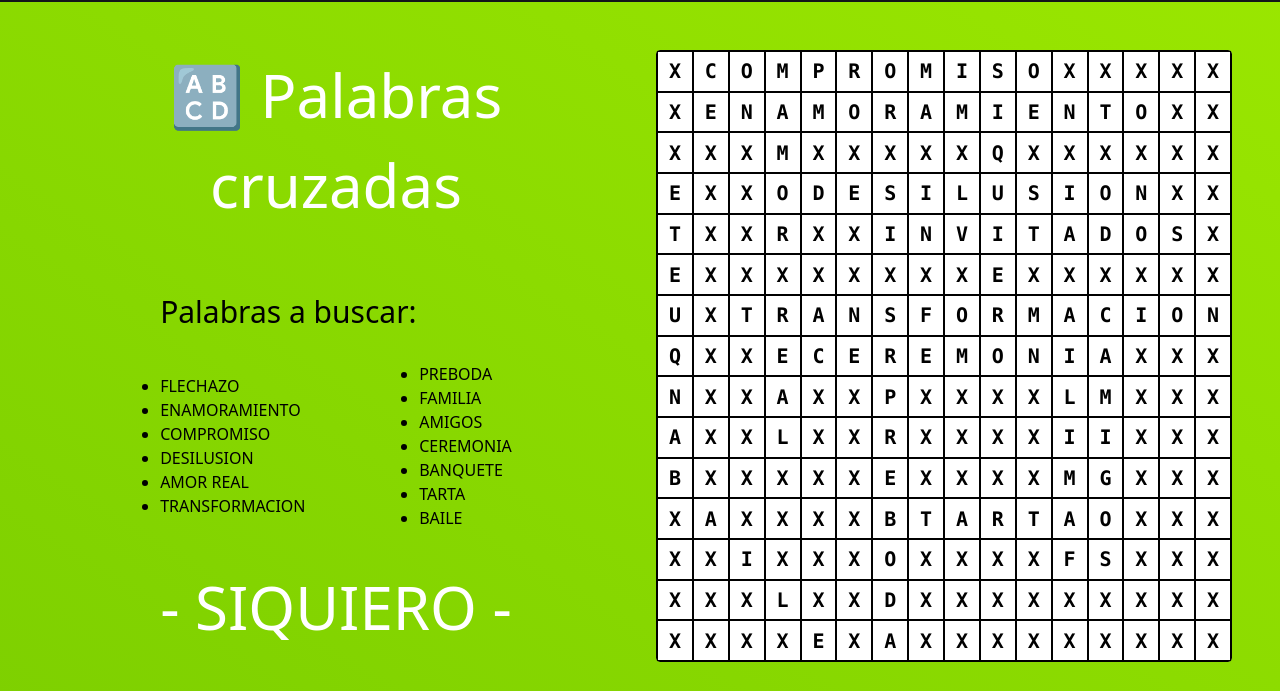
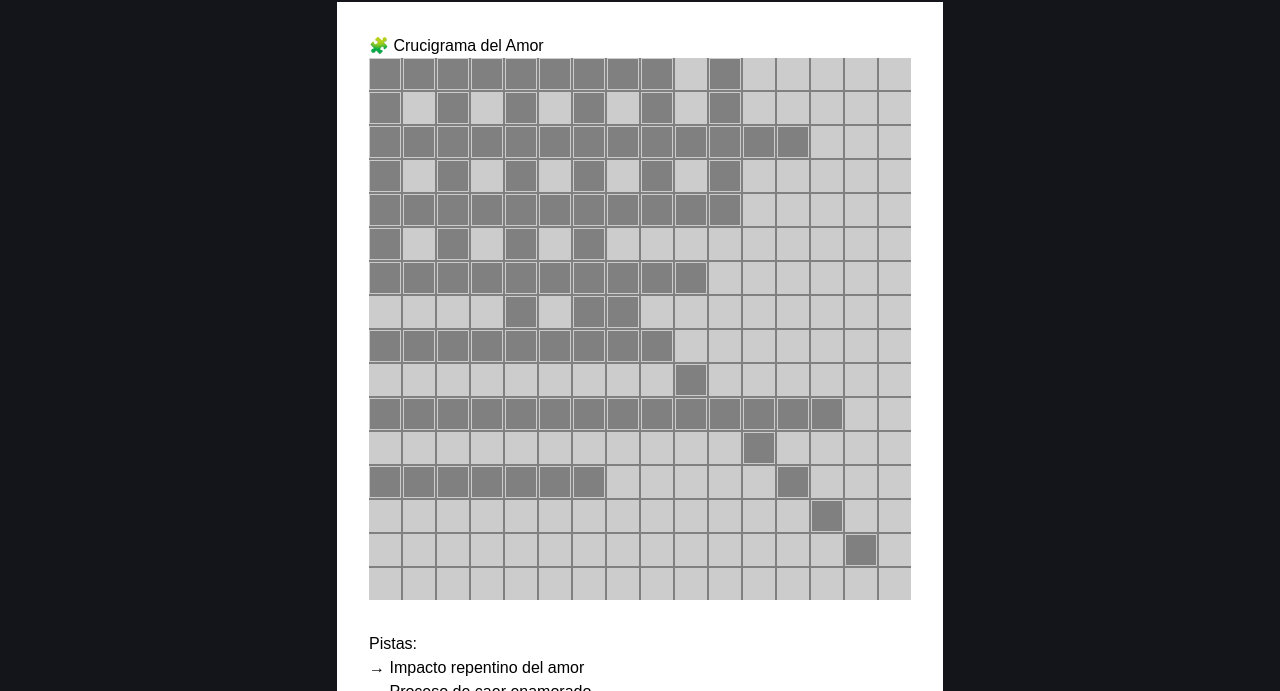
Before and after one commit to agarcialeon/labodadebrunoysusana, an Astro site: page /labodadebrunoysusana/cross-words in a window 1280 px wide. Shown: the part 48-739 px from the top of the page. Built offline with nearby package versions, Linux system fonts and the light colour scheme; Astro itself is replaced by a stand-in of ours.

Commit message:
wip(crosswords): first approach - WIP

```diff
--- a/src/components/Crosswords.tsx
+++ b/src/components/Crosswords.tsx
@@ -1,360 +1,144 @@
-// Palabras a buscar
-const lovePhases = [
-  "FLECHAZO", // Tinder
-  "ENAMORAMIENTO", // Drugs
-  "COMPROMISO", // Photos
-  "DESILUSION", // Differences
-  "AMOR REAL", // Amor real
-  "TRANSFORMACION", // Origami,
+import React, { useState } from "react";
+
+// Define la estructura de cada palabra
+const words = [
+  { answer: "FLECHAZO", clue: "Impacto repentino del amor", row: 0, col: 0, direction: "across" },
+  { answer: "ENAMORAMIENTO", clue: "Proceso de caer enamorado", row: 2, col: 0, direction: "across" },
+  { answer: "COMPROMISO", clue: "Promesa mutua en la relación", row: 4, col: 0, direction: "across" },
+  { answer: "DESILUSION", clue: "Etapa donde se pierde la ilusión", row: 6, col: 0, direction: "across" },
+  { answer: "AMORREAL", clue: "Amor que va más allá de la idealización", row: 8, col: 0, direction: "across" },
+  { answer: "TRANSFORMACION", clue: "Cambio profundo en la relación", row: 10, col: 0, direction: "across" },
+  { answer: "PREBODA", clue: "Celebración previa a la boda", row: 12, col: 0, direction: "across" },
+  { answer: "FAMILIA", clue: "Base fundamental del matrimonio", row: 0, col: 0, direction: "down" },
+  { answer: "AMIGOS", clue: "Personas queridas que te acompañan", row: 0, col: 2, direction: "down" },
+  { answer: "CEREMONIA", clue: "Acto central de la boda", row: 0, col: 4, direction: "down" },
+  { answer: "BANQUETE", clue: "Comida compartida con los invitados", row: 0, col: 6, direction: "down" },
+  { answer: "TARTA", clue: "Dulce típico de las bodas", row: 0, col: 8, direction: "down" },
+  { answer: "BAILE", clue: "Danza después de la celebración", row: 0, col: 10, direction: "down" },
+  {
+    answer: "SIQUIERO",
+    clue: "Anagrama oculto de la boda",
+    row: 7,
+    col: 7,
+    direction: "diagonal",
+    hidden: true, // No mostrarla como pista visible
+  }
 ];
 
-const weddingWords = [
-  "PREBODA",
-  "FAMILIA",
-  "AMIGOS",
-  "CEREMONIA",
-  "BANQUETE",
-  "TARTA",
-  "BAILE",
-];
+const gridSize = 16;
 
-const finalWord = "SIQUIERO";
+const buildGrid = () => {
+  const grid: (string | null)[][] = Array(gridSize).fill(null).map(() => Array(gridSize).fill(null));
 
-// Añadir palabras como: invitados, iglesia, baile, photocall, para rellenar...
+  for (const word of words) {
+    const { answer, row, col, direction } = word;
 
-// Matriz de letras para la sopa de letras (15x15)
-// Las palabras están en filas separadas, el resto se rellena con 'X'
-const matrix = [
-  [
-    "X",
-    "C",
-    "O",
-    "M",
-    "P",
-    "R",
-    "O",
-    "M",
-    "I",
-    "S",
-    "O",
-    "X",
-    "X",
-    "X",
-    "X",
-    "X",
-  ],
-  [
-    "X",
-    "E",
-    "N",
-    "A",
-    "M",
-    "O",
-    "R",
-    "A",
-    "M",
-    "I",
-    "E",
-    "N",
-    "T",
-    "O",
-    "X",
-    "X",
-  ],
-  [
-    "X",
-    "X",
-    "X",
-    "M",
-    "X",
-    "X",
-    "X",
-    "X",
-    "X",
-    "Q",
-    "X",
-    "X",
-    "X",
-    "X",
-    "X",
-    "X",
-  ],
-  [
-    "E",
-    "X",
-    "X",
-    "O",
-    "D",
-    "E",
-    "S",
-    "I",
-    "L",
-    "U",
-    "S",
-    "I",
-    "O",
-    "N",
-    "X",
-    "X",
-  ],
-  [
-    "T",
-    "X",
-    "X",
-    "R",
-    "X",
-    "X",
-    "I",
-    "N",
-    "V",
-    "I",
-    "T",
-    "A",
-    "D",
-    "O",
-    "S",
-    "X",
-  ],
-  [
-    "E",
-    "X",
-    "X",
-    "X",
-    "X",
-    "X",
-    "X",
-    "X",
-    "X",
-    "E",
-    "X",
-    "X",
-    "X",
-    "X",
-    "X",
-    "X",
-  ],
-  [
-    "U",
-    "X",
-    "T",
-    "R",
-    "A",
-    "N",
-    "S",
-    "F",
-    "O",
-    "R",
-    "M",
-    "A",
-    "C",
-    "I",
-    "O",
-    "N",
-  ],
-  [
-    "Q",
-    "X",
-    "X",
-    "E",
-    "C",
-    "E",
-    "R",
-    "E",
-    "M",
-    "O",
-    "N",
-    "I",
-    "A",
-    "X",
-    "X",
-    "X",
-  ],
-  [
-    "N",
-    "X",
-    "X",
-    "A",
-    "X",
-    "X",
-    "P",
-    "X",
-    "X",
-    "X",
-    "X",
-    "L",
-    "M",
-    "X",
-    "X",
-    "X",
-  ],
-  [
-    "A",
-    "X",
-    "X",
-    "L",
-    "X",
-    "X",
-    "R",
-    "X",
-    "X",
-    "X",
-    "X",
-    "I",
-    "I",
-    "X",
-    "X",
-    "X",
-  ],
-  [
-    "B",
-    "X",
-    "X",
-    "X",
-    "X",
-    "X",
-    "E",
-    "X",
-    "X",
-    "X",
-    "X",
-    "M",
-    "G",
-    "X",
-    "X",
-    "X",
-  ],
-  [
-    "X",
-    "A",
-    "X",
-    "X",
-    "X",
-    "X",
-    "B",
-    "T",
-    "A",
-    "R",
-    "T",
-    "A",
-    "O",
-    "X",
-    "X",
-    "X",
-  ],
-  [
-    "X",
-    "X",
-    "I",
-    "X",
-    "X",
-    "X",
-    "O",
-    "X",
-    "X",
-    "X",
-    "X",
-    "F",
-    "S",
-    "X",
-    "X",
-    "X",
-  ],
-  [
-    "X",
-    "X",
-    "X",
-    "L",
-    "X",
-    "X",
-    "D",
-    "X",
-    "X",
-    "X",
-    "X",
-    "X",
-    "X",
-    "X",
-    "X",
-    "X",
-  ],
-  [
-    "X",
-    "X",
-    "X",
-    "X",
-    "E",
-    "X",
-    "A",
-    "X",
-    "X",
-    "X",
-    "X",
-    "X",
-    "X",
-    "X",
-    "X",
-    "X",
-  ],
-];
+    for (let i = 0; i < answer.length; i++) {
+      let r = row;
+      let c = col;
 
-export default function Crosswords() {
+      if (direction === "across") c += i;
+      else if (direction === "down") r += i;
+      else if (direction === "diagonal") {
+        r += i;
+        c += i;
+      }
+
+      if (r < gridSize && c < gridSize) grid[r][c] = "";
+    }
+  }
+
+  return grid;
+};
+
+export default function CustomCrossword() {
+  const [grid, setGrid] = useState(buildGrid());
+  const [completedWords, setCompletedWords] = useState<string[]>([]);
+
+  const handleChange = (row: number, col: number, value: string) => {
+    const newGrid = grid.map((r) => [...r]);
+    newGrid[row][col] = value.toUpperCase().slice(-1);
+    setGrid(newGrid);
+
+    // Verificar si alguna palabra se completó
+    const completed = [];
+    for (const word of words) {
+      const { answer, row: r, col: c, direction } = word;
+      let attempt = "";
+
+      for (let i = 0; i < answer.length; i++) {
+        let char;
+        if (direction === "across") char = newGrid[r][c + i];
+        else if (direction === "down") char = newGrid[r + i][c];
+        else if (direction === "diagonal") char = newGrid[r + i][c + i];
+        else continue;
+
+        if (!char || char.length !== 1) {
+          attempt = "";
+          break;
+        }
+
+        attempt += char;
+      }
+
+      if (attempt === word.answer) {
+        completed.push(word.answer);
+      }
+    }
+
+    setCompletedWords(completed);
+  };
+
   return (
-    <section className="flex flex-col fluid-column items-stretch gap-8 bg-gradient-to-bl from-lime-400 to-lime-500 w-full h-full">
-      <div className="flex flex-col items-stretch md:grid md:grid-cols-2 w-full h-full gap-8">
-        <div className="flex flex-col items-stretch gap-8 w-full h-full">
-          <div className="">
-            <h1 className="title">🔠 Palabras cruzadas</h1>
-            <p className="py-4"></p>
+    <div className="puzzle-container">
+      <h2>🧩 Crucigrama del Amor</h2>
+      <div className="grid">
+        {grid.map((row, rowIndex) =>
+          row.map((cell, colIndex) => (
+            <div key={`${rowIndex}-${colIndex}`} className="cell">
+              {cell !== null ? (
+                <input
+                  type="text"
+                  maxLength={1}
+                  value={grid[rowIndex][colIndex] || ""}
+                  onChange={(e) => handleChange(rowIndex, colIndex, e.target.value)}
+                />
+              ) : (
+                <div className="empty" />
+              )}
+            </div>
+          ))
+        )}
       </div>
 
-          <div className="flex items-center justify-center">
-            <div className="flex flex-col items-stretch gap-8">
-              <h3 className="text-3xl">Palabras a buscar:</h3>
-              <div className="flex justify-between items-center gap-8">
-                <ul className="list-disc">
-                  {lovePhases.map((word) => (
-                    <li>{word}</li>
-                  ))}
-                </ul>
-                <ul className="list-disc">
-                  {weddingWords.map((word) => (
-                    <li>{word}</li>
+      <div className="clues">
+        <h3>Pistas:</h3>
+        <ul>
+          {words
+            .filter((w) => !w.hidden)
+            .map((w, i) => (
+              <li key={i}>
+                {w.direction === "across"
+                  ? "→"
+                  : w.direction === "down"
+                    ? "↓"
+                    : "↘"}{" "}
+                {w.clue} {completedWords.includes(w.answer) && "✅"}
+              </li>
             ))}
         </ul>
       </div>
-              <div className="flex items-center justify-center">
-                <h3 className="title">- {finalWord} -</h3>
-              </div>
-            </div>
-          </div>
-        </div>
 
-        <div className="grid grid-cols-[repeat(16,1fr)] grid-rows-[repeat(16,1fr] select-none font-mono border bg-white rounded">
-          {matrix.flat().map((letter, index) => (
-            <div
-              className="w-full h-full flex items-center justify-center border font-bold  text-xl appearance-none tabular-nums"
-              key={index}
-            >
-              <input
-                type="text"
-                name={letter}
-                id={letter}
-                defaultValue={letter}
-                className="text-center w-full h-full"
-              />
-            </div>
-          ))}
-        </div>
-      </div>
-
-      <section className="w-full flex items-center justify-center">
-        <a
+      {completedWords.length === words.length && (
+        <div className="completed-message">
+          🎉 <a
             href="/labodadebrunoysusana/unlock"
             className="border-2 p-4 rounded-4xl hover:text-white"
           >
             <span>Siguiente</span>
           </a>
-      </section>
-    </section>
+        </div>
+      )}
+    </div>
   );
 }
--- a/src/layouts/Layout.astro
+++ b/src/layouts/Layout.astro
@@ -136,4 +136,59 @@ const { title } = Astro.props;
     height: 100%;
     min-height: 100dvh;
   }
+
+  .puzzle-container {
+  font-family: sans-serif;
+  padding: 2rem;
+  max-width: 900px;
+  margin: auto;
+  background-color:white
+}
+
+.grid {
+  background-color: gray;
+  display: grid;
+  grid-template-columns: repeat(16, 32px);
+  grid-template-rows: repeat(16, 32px);
+  gap: 2px;
+  margin-bottom: 2rem;
+}
+
+.cell {
+  width: 2rem;
+  height: 2rem;
+  text-align: center;
+  font-size: 1.2rem;
+  border: 1px solid #ccc;
+}
+
+.bg-yellow-300 {
+  background-color: #fcd34d;
+}
+
+.cell input {
+  width: 100%;
+  height: 100%;
+  text-align: center;
+  font-weight: bold;
+  font-size: 1rem;
+  text-transform: uppercase;
+}
+
+.cell .empty {
+  background-color: #ccc;
+  width: 100%;
+  height: 100%;
+}
+
+.clues {
+  margin-top: 1rem;
+}
+
+.completed-message {
+  margin-top: 2rem;
+  font-size: 1.2rem;
+  color: green;
+}
+
 </style>
```
Lines whose indentation alone changed are shown as unchanged.
